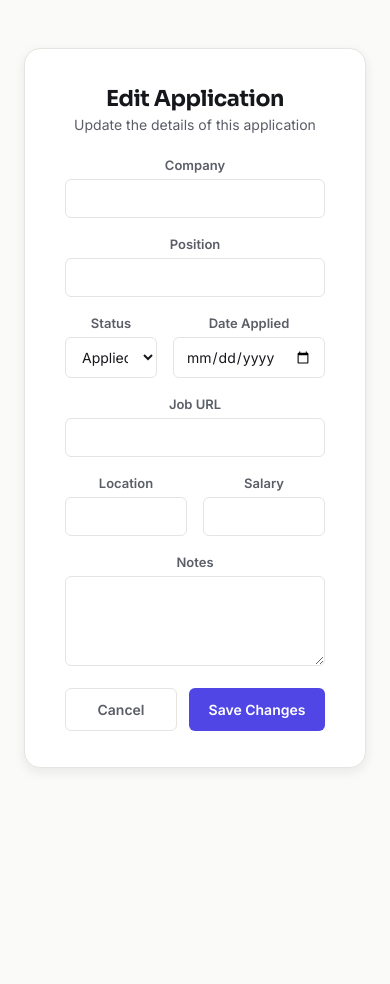
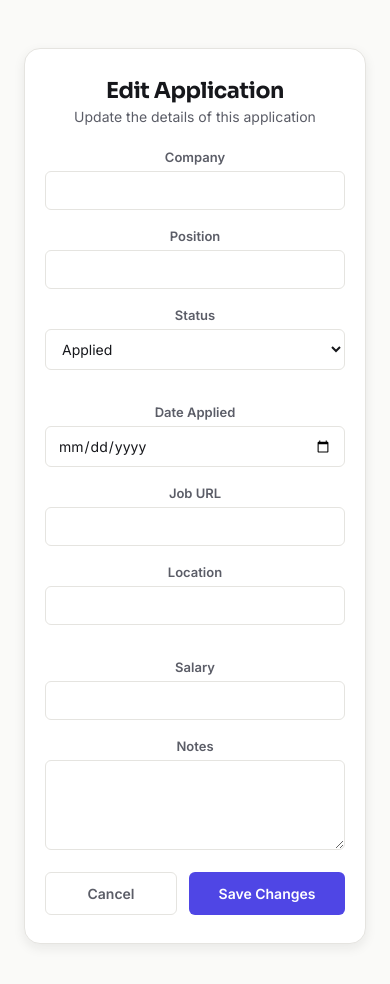
Before and after one commit to umarkazi24/JobPilot, a React (Create React App) app in the folder client/: page /edit-application/1 in a window 390 px wide. Shown: the top 984 px of the page. Before the commit the page ends 844 px from the top, so only its background shows below. Built offline with nearby package versions, Linux system fonts and the light colour scheme.

Commit message:
Verify and confirm responsive behavior across device sizes

```diff
--- a/client/src/pages/ApplicationForm.css
+++ b/client/src/pages/ApplicationForm.css
@@ -59,3 +59,14 @@
 .form-actions .btn-full {
   flex: 1;
 }
+
+/* Stack two-column rows on small screens so labels/inputs have room to breathe */
+@media (max-width: 480px) {
+  .form-row {
+    grid-template-columns: 1fr;
+  }
+
+  .form-card {
+    padding: 28px 20px;
+  }
+}
```
